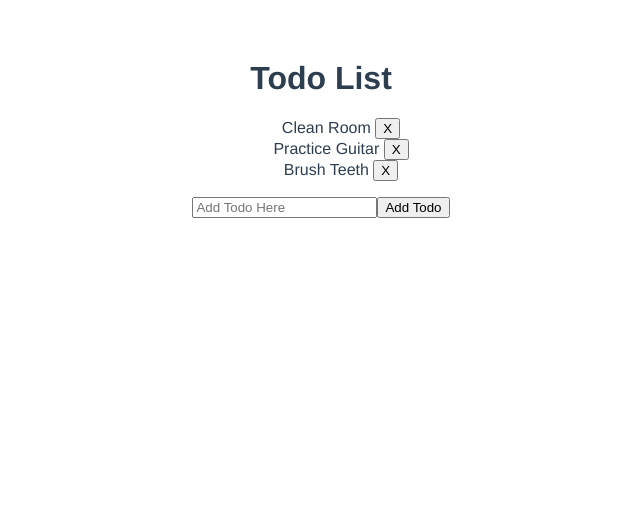
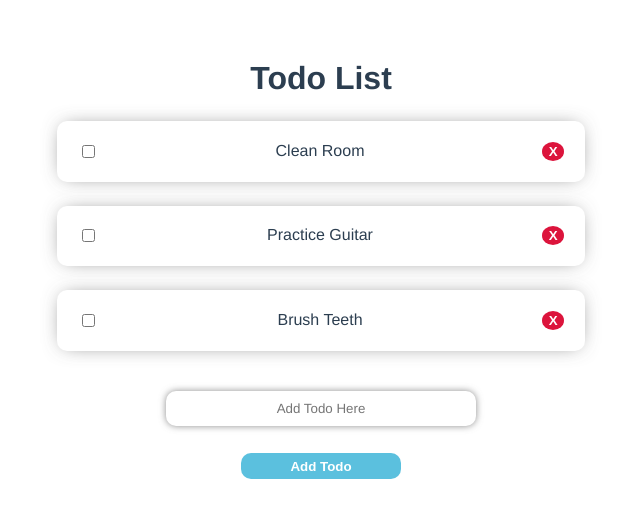
Before and after one commit to Robo-91/VueTodoList, a Vue app: page / in a window 1280 px wide. Shown: the top 518 px of the page, without its empty margins (319-959 px from the left). Built offline with nearby package versions, Linux system fonts and the light colour scheme.

Commit message:
added styling and checkbox for each todo

```diff
--- a/src/App.vue
+++ b/src/App.vue
@@ -25,6 +25,23 @@ export default {
   -moz-osx-font-smoothing: grayscale;
   text-align: center;
   color: #2c3e50;
-  margin-top: 60px;
+  margin: 60px auto auto auto;
+  width: 35em;
+}
+button {
+  cursor: pointer;
+  outline: none;
+}
+.new-todo {
+  text-align: center;
+  font-family: Avenir, Helvetica, Arial, sans-serif;
+  box-shadow: 0px 0px 7px 0px rgba(102,102,102,0.75);
+  display: block;
+  margin: 3em auto 1em auto;
+  border: none;
+  border-radius: 10px;
+  width: 23em;
+  height: 2.5em;
+  outline: none;
 }
 </style>
--- a/src/components/todo.vue
+++ b/src/components/todo.vue
@@ -2,13 +2,13 @@
   <div id="todolist">
     <ul>
       <li v-for="(todo, index) in todos"
-          :key="index">{{ todo.info }}
-          <button @click="removeTodo(index)">X</button>
+          :key="index"><input type='checkbox'>{{ todo.info }}
+          <button class='delete' @click="removeTodo(index)">X</button>
       </li>
 
     </ul>
-    <input type="text" v-model='newTodo' placeholder="Add Todo Here">
-    <button type="submit" @click="addTodo">Add Todo</button>
+    <input class='new-todo' type="text" v-model='newTodo' placeholder="Add Todo Here">
+    <button class='add' type="submit" @click="addTodo">Add Todo</button>
   </div>
 </template>
 
@@ -45,12 +45,45 @@ export default {
 
 </script>
 
-<!-- Add "scoped" attribute to limit CSS to this component only -->
 <style scoped>
   div {
     text-align: center;
   }
+  ul {
+    padding-inline-start: 0;
+  }
   li {
     list-style: none;
+    padding: 1.3em;
+    display: flex;
+    justify-content: space-between;
+    margin: 1.5em 1em 1.5em 1em;
+    box-shadow: 0px 0px 20px -7px rgba(69,69,69,0.8);
+    border-radius: 10px;
+  }
+  .delete {
+    background-color: crimson;
+    border: none;
+    border-radius: 50%;
+    color: white;
+    font-weight: bolder;
+    width: 22px;
+  }
+  .delete:hover {
+    background-color:lightcoral;
+    transition: .2s;
+  }
+  .add {
+    margin: 1em;
+    color: white;
+    background-color: #5bc0de;
+    border: none;
+    border-radius: 10px;
+    width: 12em;
+    height: 2em;
+    font-weight: bolder;
+  }
+  .add:hover {
+    box-shadow: inset 0px 0px 50px -27px rgba(0,0,0,1);
   }
 </style>
```
